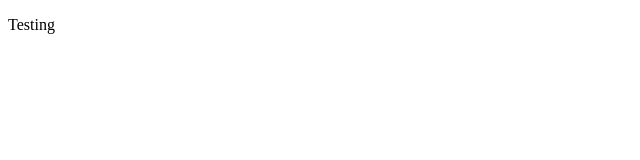
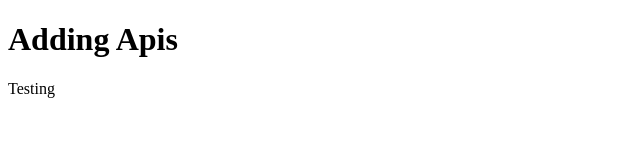
Before and after one commit to gkmit-dikshant/practice, a plain HTML site: page views/index.html in a window 1280 px wide. Shown: the whole page, without its empty margins (0-640 px from the left). Drawn offline with Linux system fonts and the light colour scheme.

Commit message:
feat: add api

```diff
--- a/views/index.html
+++ b/views/index.html
@@ -6,6 +6,7 @@
     <title>Testing</title>
 </head>
 <body>
+    <h1>Adding Apis</h1>
     <p>Testing</p>
 </body>
 </html>
```
